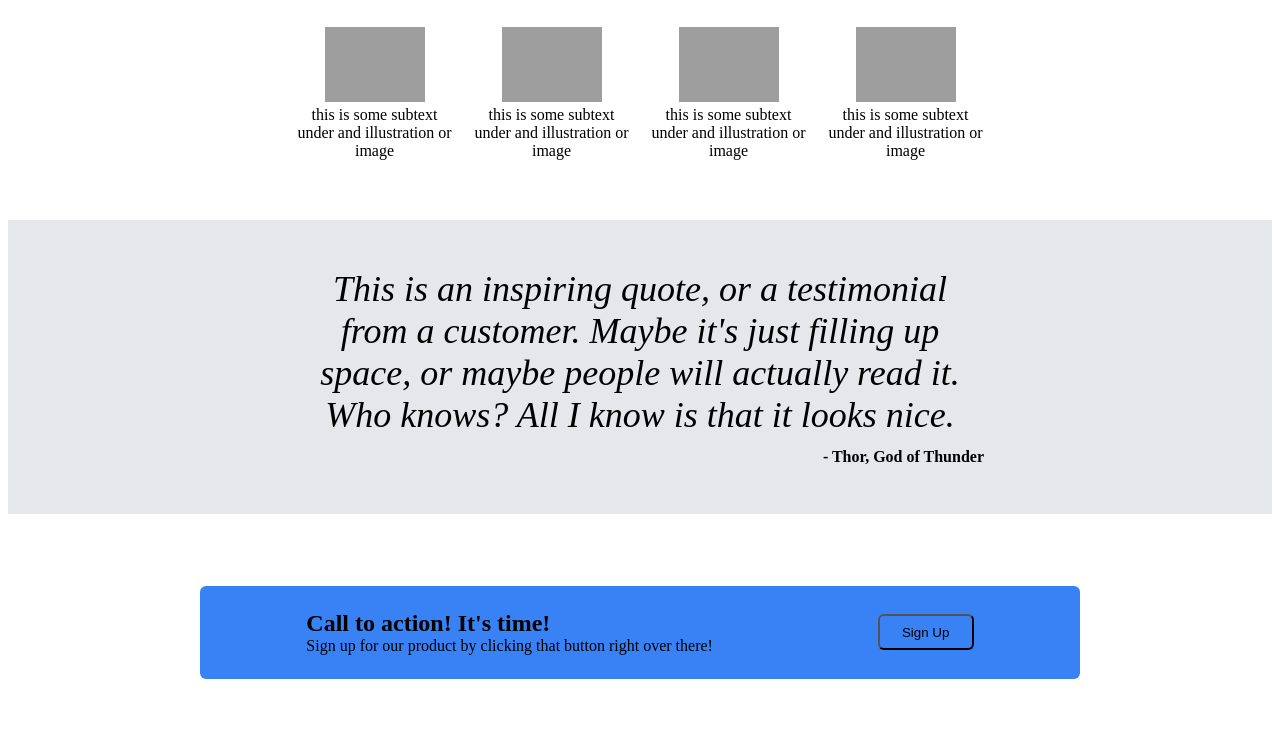
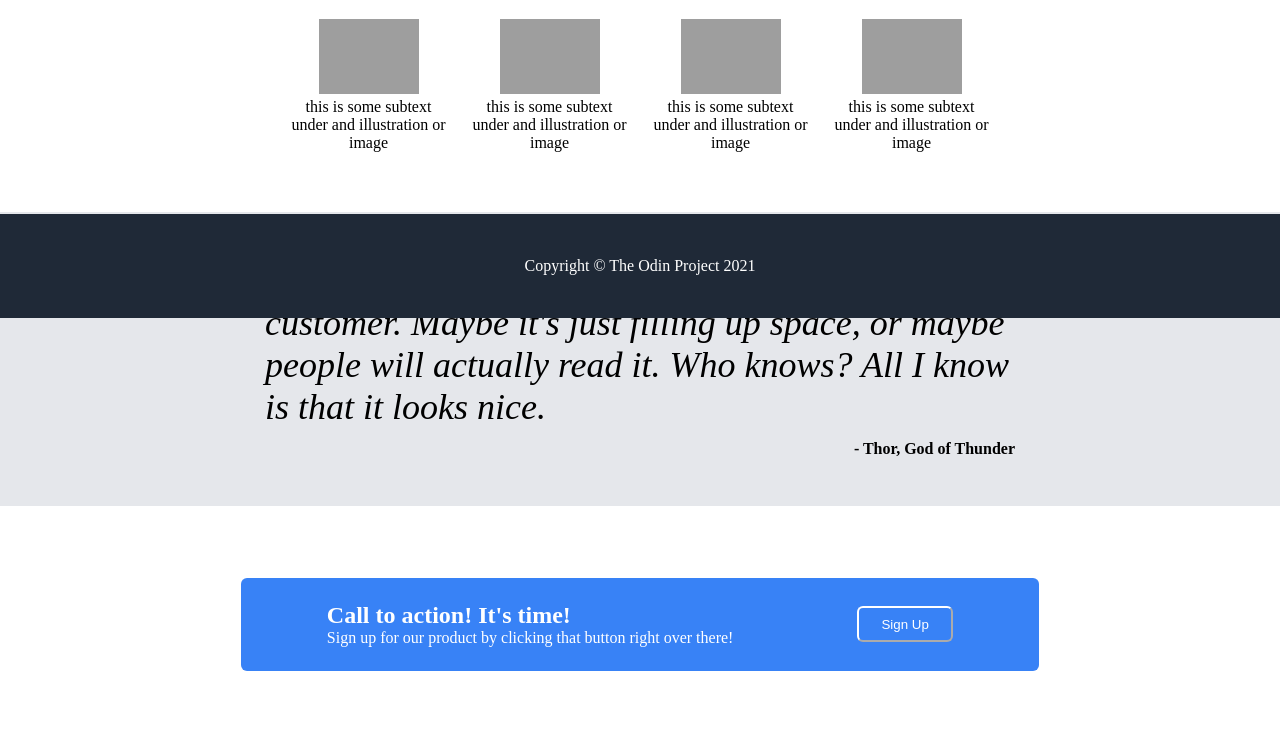
Before and after one commit to Samuel-Duncan/odin-landing-page, a plain HTML site: page index.html in a window 1280 px wide. Shown: the part 482-1225 px from the top of the page. Before the commit the page ends 1193 px from the top, so only its background shows below. Drawn offline with Linux system fonts and the light colour scheme; grey boxes are pictures that could not be loaded.

Commit message:
Fix 'bottom-box' from stretching
Bottom-box was stretching upon maximizing the page. It looks nicer in a
fixed position.

```diff
--- a/index.html
+++ b/index.html
@@ -64,5 +64,8 @@
       <button style="width: 96px; height:36px;">Sign Up</button>
     </div>
   </div>
+  <div class="footer">
+    <div class="footer-text">Copyright &copy; The Odin Project 2021</div>
+  </div>
 </body>
 </html>
--- a/style.css
+++ b/style.css
@@ -1,5 +1,9 @@
 body {
-
+  display: flex;
+  flex-direction: column;
+  margin: 0;
+  padding: 0;
+  flex: 1;
 }
 
 a {
@@ -16,8 +20,9 @@ a {
 
 .upper-header,
 .lower-header {
+  color: white;
   display: flex;
-  justify-content: space-between;
+  justify-content: space-around;
   margin-bottom: 48px;
 }
 
@@ -43,7 +48,9 @@ h1 {
 }
 
 button, .bottom-box {
+  color: white;
   background-color: #3882F6;
+  border-color: white;
   border-radius: 6px;
   padding: 6px;
 }
@@ -52,6 +59,7 @@ button, .bottom-box {
   display: flex;
   flex-direction: column;
   text-align: center;
+  align-items: center;
   padding: 12px 288px;
   margin-bottom: 48px;
   gap: 12px;
@@ -74,8 +82,10 @@ h2 {
 
 .quote-container {
   display: flex;
+  width: 750px;
   flex-direction: column;
   margin-bottom: 24px;
+  text-align: left;
 }
 
 .quote {
@@ -92,12 +102,31 @@ h2 {
 }
 
 .bottom-box {
+  color: white;
   display: flex;
+  align-items: center;
   justify-content: space-around;
   padding: 24px;
-  align-items: center;
+
+  width: 750px;
 }
 
 .bottom {
   padding: 24px 192px;
+  margin-bottom: 48px;
+  display: flex;
+  align-items: center;
+  justify-content: center;
 }
+
+.footer {
+  background-color: #1F2937;
+  color: white;
+  height: 104px;
+  display: flex;
+  align-items: center;
+  justify-content: center;
+  position: absolute;
+  bottom: 0;
+  width: 100%;
+}
```
